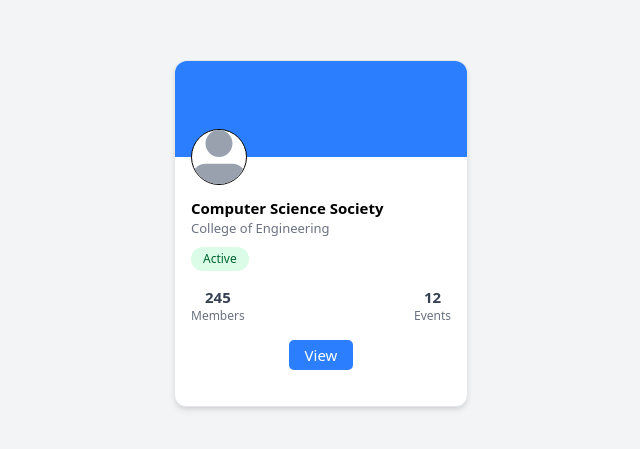
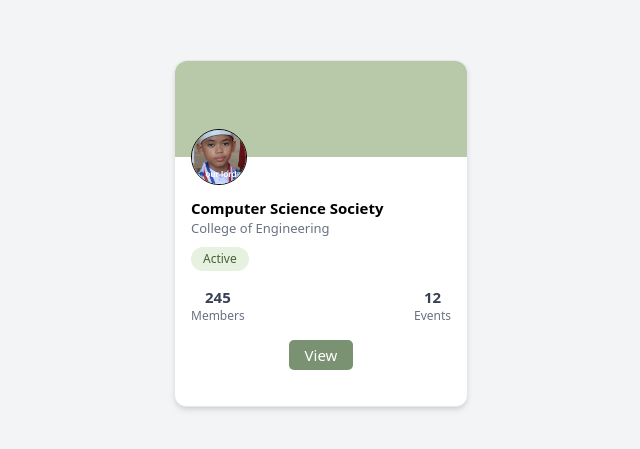
Before and after one commit to kemdav/Tambayan, a Next.js app: page /test/showcase-card-test in a window 1280 px wide. Shown: the part 167-616 px from the top of the page, without its empty margins (319-959 px from the left). Built offline with nearby package versions, Linux system fonts and the light colour scheme.

Commit message:
fix: added avatar url as props in showcase card

```diff
--- a/src/app/components/ui/general/showcase-card-component.tsx
+++ b/src/app/components/ui/general/showcase-card-component.tsx
@@ -21,6 +21,7 @@ interface ShowcaseCardProps {
   memberCount: number;
   eventCount: number;
   buttons: ButtonProps[];
+  avatarUrl?: string;
 }
 
 export default function ShowcaseCard({
@@ -33,6 +34,7 @@ export default function ShowcaseCard({
   memberCount = 0,
   eventCount = 0,
   buttons,
+  avatarUrl,
 }: ShowcaseCardProps) {
   return (
     <div className="rounded-xl shadow-md bg-white border border-gray-200 h-[347px] w-[294px]">
@@ -42,7 +44,7 @@ export default function ShowcaseCard({
           "rounded-t-xl flex justify-center items-center h-[96px] relative"
         )}
       >
-        <AvatarIcon className="absolute left-4 top-full -mt-7 z-10 w-14 h-14 bg-white" />
+        <AvatarIcon src={avatarUrl} className="absolute left-4 top-full -mt-7 z-10 w-14 h-14 bg-white" />
       </div>
 
       <div className="pt-10 pb-4 px-4 text-left">
--- a/src/app/test/showcase-card-test/page.tsx
+++ b/src/app/test/showcase-card-test/page.tsx
@@ -9,16 +9,17 @@ export default function Home() {
       <ShowcaseCard
         title="Computer Science Society"
         subtitle="College of Engineering"
-        bgColor="bg-blue-500"
+        bgColor="bg-[#B7C9A8]"
         tagText="Active"
-        tagBgColor="bg-green-100"
-        tagTextColor="text-green-800"
+        tagBgColor="bg-[#E6F2DF]"
+        tagTextColor="text-[#4B5D3A]"
         memberCount={245}
         eventCount={12}
+        avatarUrl="/kemdavid.png"
         buttons={[
           {
             label: "View",
-            bgColor: "bg-blue-500",
+            bgColor: "bg-[#7B9272]",
             textColor: "text-white",
             onClick: () => void 0,
           },
```
